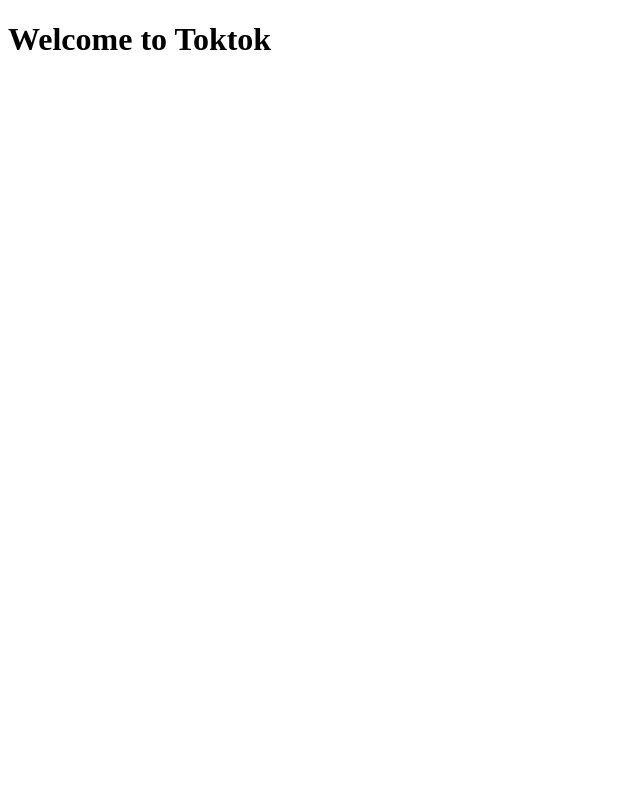
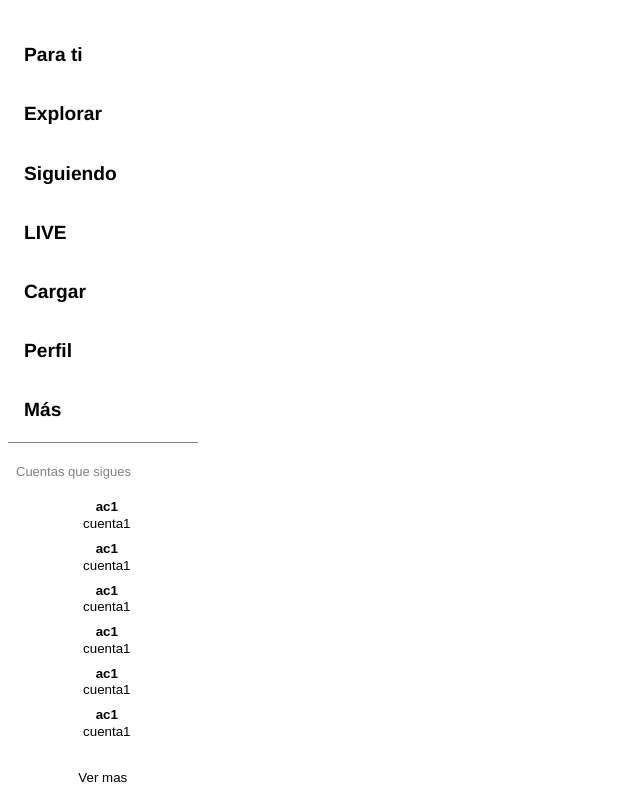
Before and after one commit to SyleafOwl/TokTok, a React (Create React App) app: page / in a window 1280 px wide. Shown: the whole page, without its empty margins (0-640 px from the left). Built offline with nearby package versions, Linux system fonts and the light colour scheme.

Commit message:
NavBar2
NavBar básica lista

```diff
--- /dev/null
+++ b/src/App.css
@@ -0,0 +1,7 @@
+.App {
+    display: flex;
+}
+
+.contenedor-left-side {
+    flex: 0.15;
+}
--- a/src/App.tsx
+++ b/src/App.tsx
@@ -1,10 +1,13 @@
 import React from 'react';
-
+import NavBar from './components/Navigation/NavBar';
+import './App.css'
 const App: React.FC = () => {
   return (
-    <div>
-      <h1>Welcome to Toktok</h1>
+    <div className='App'>
       {/* Additional components and routing can be added here */}
+      <div className='contenedor-left-side'>
+        <NavBar/>
+      </div>
     </div>
   );
 };
--- /dev/null
+++ b/src/components/Navigation/FollowingSec/FollowingSec.css
@@ -0,0 +1,66 @@
+.contenedor-following {
+    padding: 0.5rem;
+}
+
+.following-titulo {
+    font-size: small;
+    font-family: 'Franklin Gothic Medium', 'Arial Narrow', Arial, sans-serif;
+    color: gray
+}
+
+.following-accountlist {
+    list-style: none;
+    padding-left: 0;
+}
+
+li {
+    padding: 0.2rem;
+}
+
+button {
+    background: transparent;
+    border: none;
+    box-shadow: none;
+    color: inherit;
+    padding: 0;
+    margin: 0;
+    height: 2.2rem;
+    cursor: pointer;
+    width: 100%;
+}
+
+.button-content {
+    width: 100%;
+    height: 100%;
+    display: flex;
+    align-items: center;
+    justify-content: flex-start;
+    &:hover {
+        background-color: #ededed
+    }
+}
+
+.button-content > a:first-child {
+    margin-right: 0.5rem;
+    display: flex;
+    align-items: center;
+}
+
+.button-structure {
+    display: flex;
+    flex-direction: column;
+    flex: 1;
+}
+
+.button-title {
+    margin-bottom: 0.1rem;
+}
+
+.button-title p {
+    margin: 0;
+    font-weight: 700;
+}
+
+.button-structure > p {
+    margin: 0;
+}
--- /dev/null
+++ b/src/components/Navigation/FollowingSec/FollowingSec.tsx
@@ -0,0 +1,97 @@
+import './FollowingSec.css'
+const FollowingSec = () => {
+    return (
+        <div className="contenedor-following">
+            <p className="following-titulo">Cuentas que sigues</p>
+            <ul className="following-accountlist">
+                <li>
+                    <button>
+                        <div className="button-content">
+                            <a href="#"><img src="" alt="" /></a>
+                            <div className="button-structure">
+                                <div className="button-title">
+                                    <p>ac1</p>
+                                </div>
+                                <p>cuenta1</p>
+                            </div>
+                        </div>
+
+                    </button>
+                </li>
+                <li>
+                    <button>
+                        <div className="button-content">
+                            <a href="#"><img src="" alt="" /></a>
+                            <div className="button-structure">
+                                <div className="button-title">
+                                    <p>ac1</p>
+                                </div>
+                                <p>cuenta1</p>
+                            </div>
+                        </div>
+
+                    </button>
+                </li>
+                <li>
+                    <button>
+                        <div className="button-content">
+                            <a href="#"><img src="" alt="" /></a>
+                            <div className="button-structure">
+                                <div className="button-title">
+                                    <p>ac1</p>
+                                </div>
+                                <p>cuenta1</p>
+                            </div>
+                        </div>
+
+                    </button>
+                </li>
+                <li>
+                    <button>
+                        <div className="button-content">
+                            <a href="#"><img src="" alt="" /></a>
+                            <div className="button-structure">
+                                <div className="button-title">
+                                    <p>ac1</p>
+                                </div>
+                                <p>cuenta1</p>
+                            </div>
+                        </div>
+
+                    </button>
+                </li>
+                <li>
+                    <button>
+                        <div className="button-content">
+                            <a href="#"><img src="" alt="" /></a>
+                            <div className="button-structure">
+                                <div className="button-title">
+                                    <p>ac1</p>
+                                </div>
+                                <p>cuenta1</p>
+                            </div>
+                        </div>
+
+                    </button>
+                </li>
+                <li>
+                    <button>
+                        <div className="button-content">
+                            <a href="#"><img src="" alt="" /></a>
+                            <div className="button-structure">
+                                <div className="button-title">
+                                    <p>ac1</p>
+                                </div>
+                                <p>cuenta1</p>
+                            </div>
+                        </div>
+
+                    </button>
+                </li>
+            </ul>
+            <button>Ver mas</button>
+        </div>
+    )
+}
+
+export default FollowingSec
--- /dev/null
+++ b/src/components/Navigation/NavBar.css
@@ -0,0 +1,22 @@
+.nav-bar {
+    display: flex;
+    flex-direction: column;
+    margin-top: 1.2rem;
+    border-bottom: 1px solid gray;
+}
+
+.nav-link {
+    display: flex;
+    height: 1.5rem;
+    padding: 1rem;
+    margin-bottom: 0.2rem;
+    align-items: center;
+    font-size: 1.2rem;
+    font-family: 'Franklin Gothic Medium', 'Arial Narrow', Arial, sans-serif;
+    font-weight: 600;
+    border-radius: 0.5rem;
+    cursor: pointer;
+    &:hover {
+        background-color: #ededed
+    }
+}
--- /dev/null
+++ b/src/components/Navigation/NavBar.tsx
@@ -0,0 +1,20 @@
+import FollowingSec from "./FollowingSec/FollowingSec"
+import './NavBar.css'
+const NavBar = () => {
+    return (
+        <div className="contenedor-navbar">
+            <div className="nav-bar">
+                <div className="nav-link">Para ti</div>
+                <div className="nav-link">Explorar</div>
+                <div className="nav-link">Siguiendo</div>
+                <div className="nav-link">LIVE</div>
+                <div className="nav-link">Cargar</div>
+                <div className="nav-link">Perfil</div>
+                <div className="nav-link">Más</div>
+            </div>
+            <FollowingSec/>
+        </div>
+    )
+}
+
+export default NavBar
```
Also changed, not shown: 2 other files (tests, documents, lock files or other folders).
